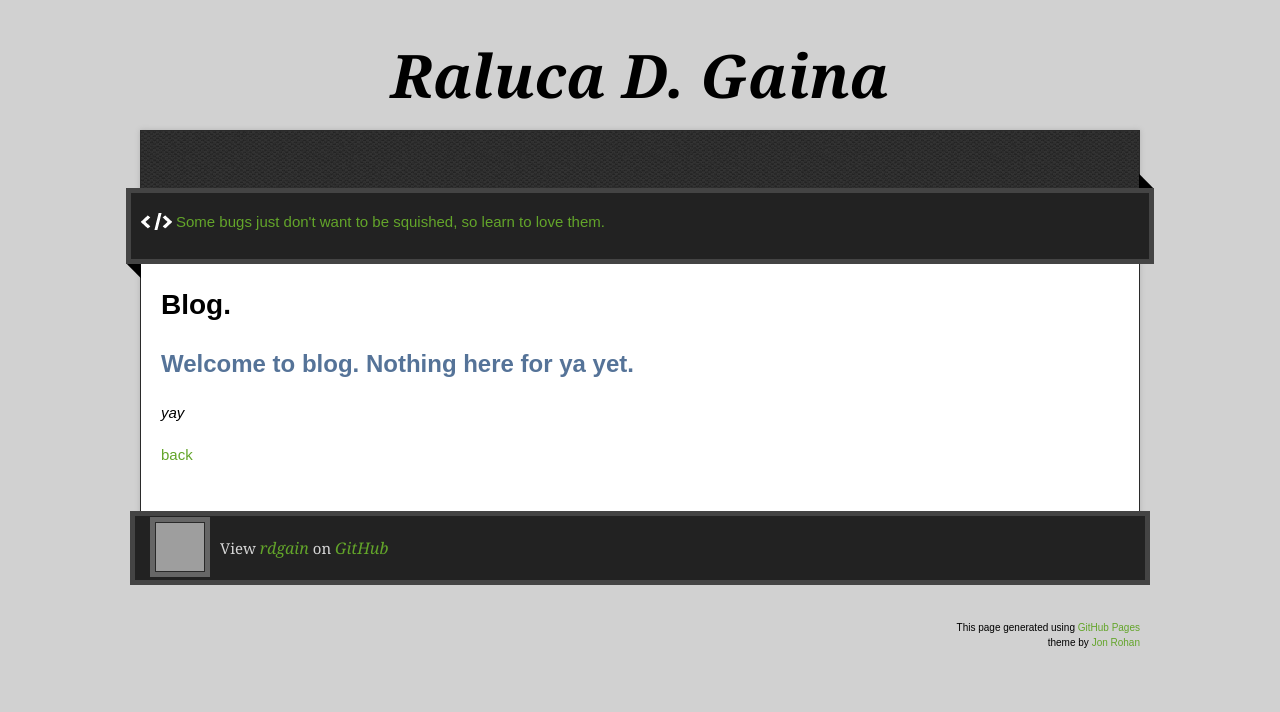
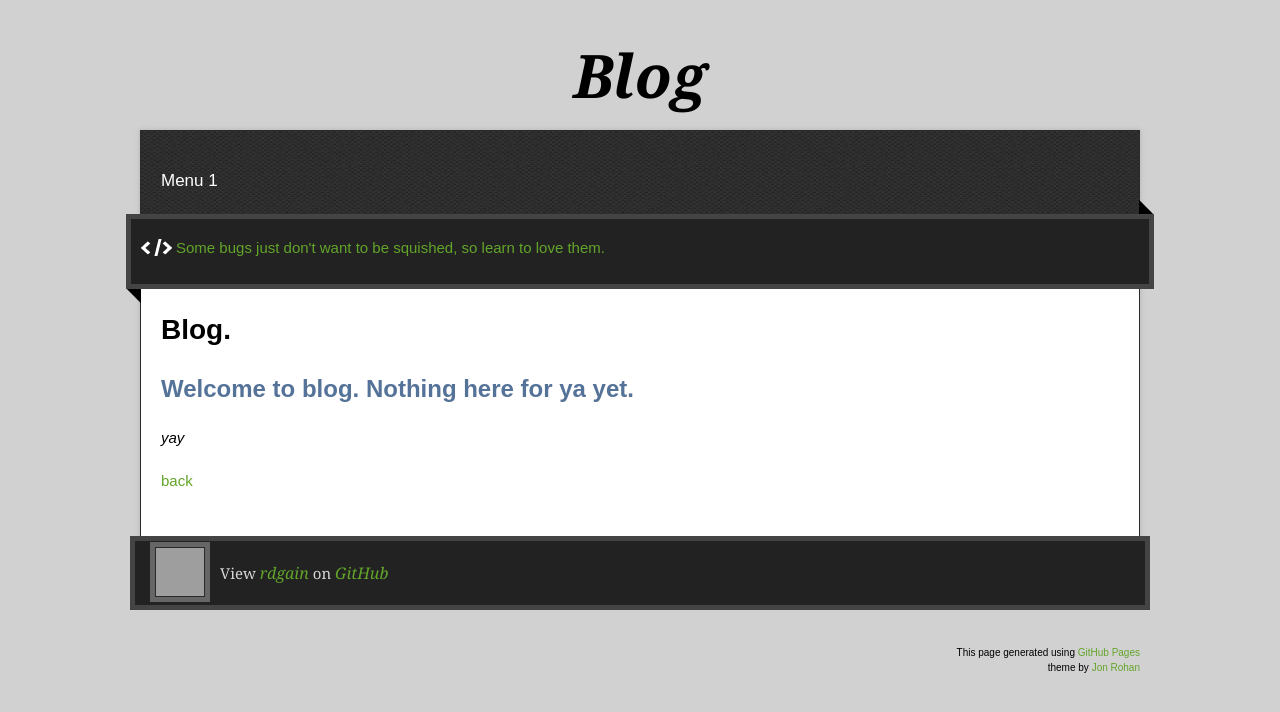
Before and after one commit to rdgain/rdgain.github.io, a Jekyll site: the page built from blog.md, in a window 1280 px wide. Shown: the top 712 px of the page. Built offline with Jekyll 4.4.1, drawn with Linux system fonts in a browser that asks for light colours; nearby versions of some CDN libraries; the repository's description, which GitHub fills in, is left out; our own code applies the rules of GitHub Pages for plain Markdown files; grey boxes are pictures that could not be loaded.

Commit message:
blog layout

```diff
--- /dev/null
+++ b/_layouts/bloglayout.html
@@ -0,0 +1,78 @@
+<!doctype html>
+<!-- The Time Machine GitHub pages theme was designed and developed by Jon Rohan, on Feb 7, 2012. -->
+<!-- Follow him for fun. http://twitter.com/jonrohan. Tail his code on https://github.com/jonrohan -->
+<html>
+<head>
+  <meta charset="utf-8">
+  <meta http-equiv="X-UA-Compatible" content="IE=edge,chrome=1">
+
+  <link rel="stylesheet" href="{{ '/assets/css/style.css?v=' | append: site.github.build_revision | relative_url }}">
+  <script type="text/javascript" src="https://ajax.googleapis.com/ajax/libs/jquery/1.7.1/jquery.min.js"></script>
+  <script type="text/javascript" src="{{ '/assets/js/script.js' | relative_url }}"></script>
+
+  <title>{{ site.title | default: site.github.repository_name }} - Blog.</title>
+  <meta name="description" content="{{ site.description | default: site.github.project_tagline }}">
+
+  <meta name="viewport" content="width=device-width,initial-scale=1">
+
+</head>
+
+<body>
+
+  <div class="wrapper">
+    <header>
+      <h1 class="title">Blog</h1>
+    </header>
+    <div id="container">
+      <p class="tagline">Menu 1</p>
+      <div id="main" role="main">
+        <div class="download-bar">
+        <div class="inner">
+          {% if site.show_downloads %}
+          <a href="{{ site.github.tar_url }}" class="download-button tar"><span>Download</span></a>
+          <a href="{{ site.github.zip_url }}" class="download-button zip"><span>Download</span></a>
+          {% endif %}
+          <p class="customtag">Some bugs just don't want to be squished, so learn to love them.</p>
+        </div>
+        <span class="blc"></span><span class="trc"></span>
+        </div>
+        <article class="markdown-body">
+          {{ content }}
+        </article>
+      </div>
+    </div>
+    <footer>
+      <div class="owner">
+      {% if site.github.is_project_page %}
+      <p><a href="{{ site.github.owner_url }}" class="avatar"><img src="{{ site.github.owner_gravatar_url }}" width="48" height="48"></a> <a href="{{ site.github.owner_url }}">{{ site.github.owner_name }}</a> maintains <a href="{{ site.github.repository_url }}">{{ site.title | default: site.github.repository_name }}</a></p>
+      {% endif %}
+
+       {% if site.github.is_user_page %}
+      <p><a href="{{ site.github.owner_url }}" class="avatar"><img src="{{ site.github.owner_gravatar_url }}" width="48" height="48"></a>View <a href="{{ site.github.owner_url }}">{{ site.github.owner_name }}</a> on <a href="https://www.github.com">GitHub</a></p>
+      {% endif %}
+
+      </div>
+      <div class="creds">
+        <small>This page generated using <a href="https://pages.github.com/">GitHub Pages</a><br>theme by <a href="https://twitter.com/jonrohan/">Jon Rohan</a></small>
+      </div>
+    </footer>
+  </div>
+  <div class="current-section">
+    <a href="#top">Scroll to top</a>
+    <p class="name"></p>
+  </div>
+
+  {% if site.google_analytics %}
+    <script type="text/javascript">
+      var gaJsHost = (("https:" == document.location.protocol) ? "https://ssl." : "http://www.");
+      document.write(unescape("%3Cscript src='" + gaJsHost + "google-analytics.com/ga.js' type='text/javascript'%3E%3C/script%3E"));
+    </script>
+    <script type="text/javascript">
+      try {
+        var pageTracker = _gat._getTracker("{{ site.google_analytics }}");
+      pageTracker._trackPageview();
+      } catch(err) {}
+    </script>
+  {% endif %}
+</body>
+</html>
```
Also changed, not shown: blog.md (+1 -1 lines).
